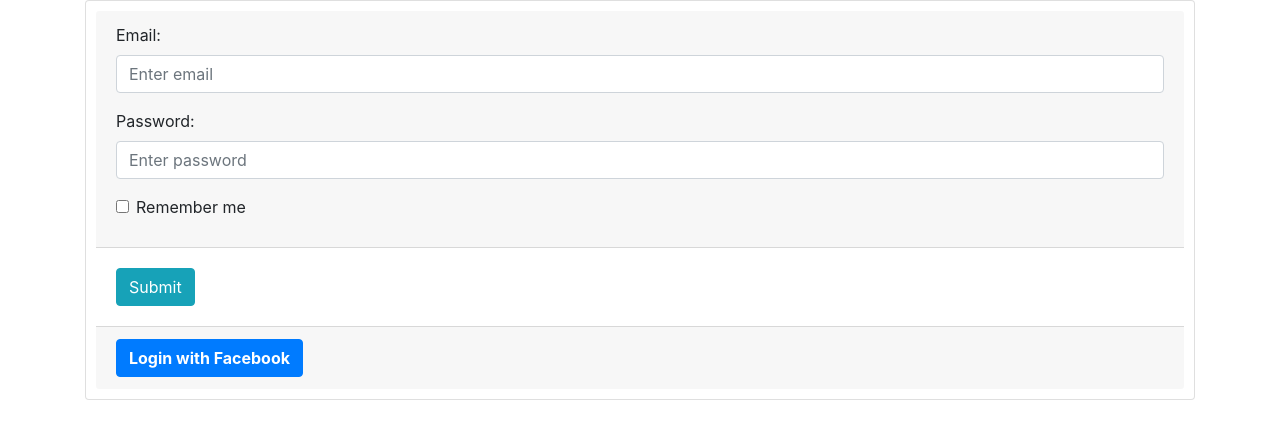
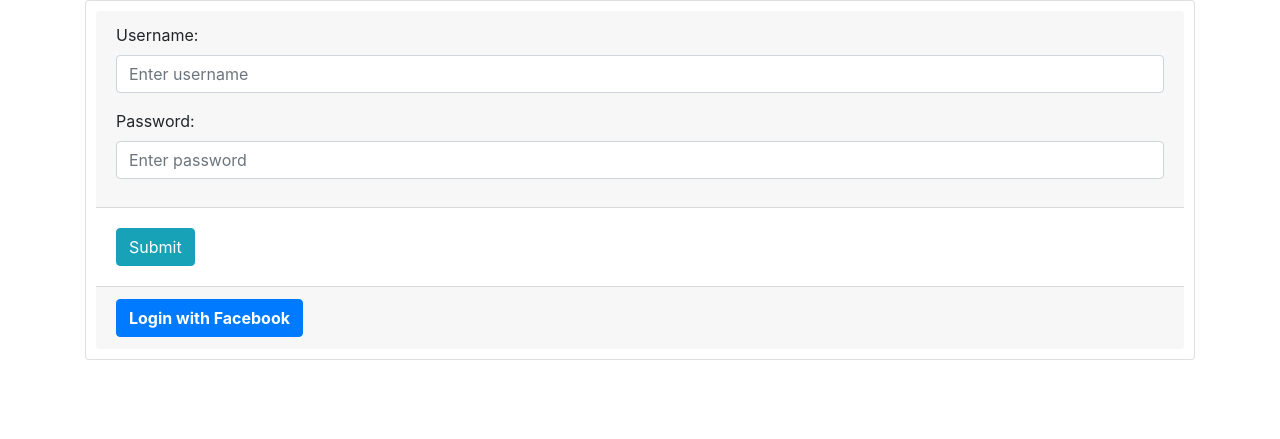
Before and after one commit to monetree/growthplug-backend, a Django app: page /login/ in a window 1280 px wide. Shown: the top 439 px of the page. Run offline with Django 3.2, Linux system fonts and the light colour scheme; some libraries are stand-ins or nearby versions.

Commit message:
final commit

```diff
--- a/growthplug/settings.py
+++ b/growthplug/settings.py
@@ -25,7 +25,7 @@ BASE_DIR = os.path.dirname(os.path.dirname(os.path.abspath(__file__)))
 # DEBUG = True
 # ALLOWED_HOSTS = []
 
-#
+
 SECRET_KEY = config('SECRET_KEY')
 DEBUG = config('DEBUG',default=False, cast=bool)
 ALLOWED_HOSTS = ['*']
--- a/templates/registration/login.html
+++ b/templates/registration/login.html
@@ -16,17 +16,12 @@
     <div class="card-header">
   <form action="/login_user" method="post">{% csrf_token %}
    <div class="form-group">
-     <label for="email">Email:</label>
-     <input type="text" class="form-control" id="email" placeholder="Enter email" name="email">
+     <label for="email">Username:</label>
+     <input type="text" class="form-control" id="username" placeholder="Enter username" name="username">
    </div>
    <div class="form-group">
      <label for="pwd">Password:</label>
      <input type="password" class="form-control" id="pwd" placeholder="Enter password" name="password">
-   </div>
-   <div class="form-group form-check">
-     <label class="form-check-label">
-       <input class="form-check-input" type="checkbox" name="remember"> Remember me
-     </label>
    </div>
    </div>
    <div class="card-body">
--- a/user/models.py
+++ b/user/models.py
@@ -3,3 +3,8 @@ from django.db import models
 class PostData(models.Model):
     title   = models.CharField(max_length=60,null=True,blank=True,default="default name")
     desc = models.CharField(max_length=60,null=True,blank=True,default='default desc')
+
+
+class LoginUser(models.Model):
+    username   = models.CharField(max_length=60,null=True,blank=True)
+    password = models.CharField(max_length=60,null=True,blank=True)
```
Also changed, not shown: user/views.py (+8 -3 lines), db.sqlite3, user/migrations/0002_auto_20180813_2044.py (added), user/migrations/0003_auto_20180813_2052.py (added).
